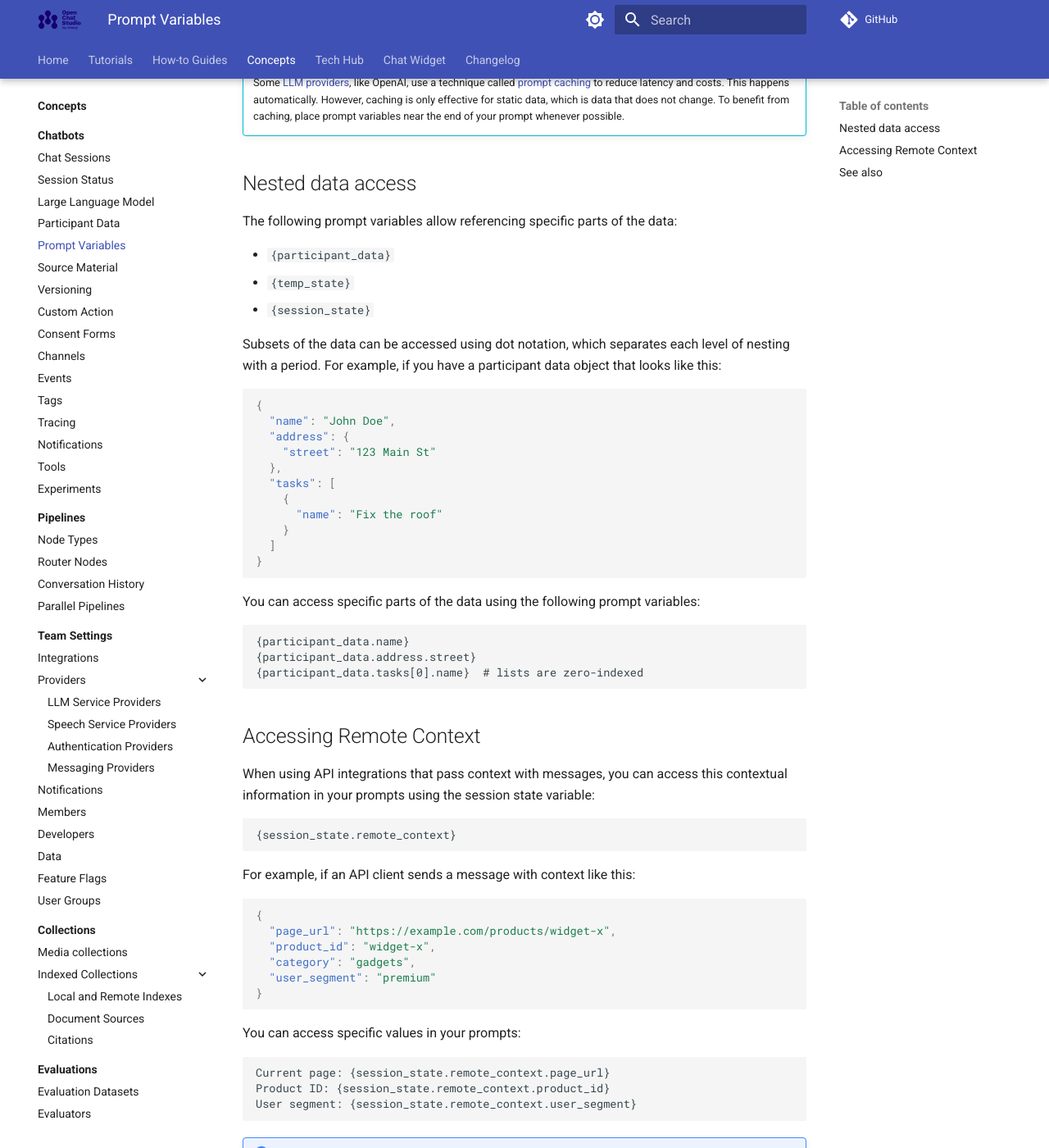
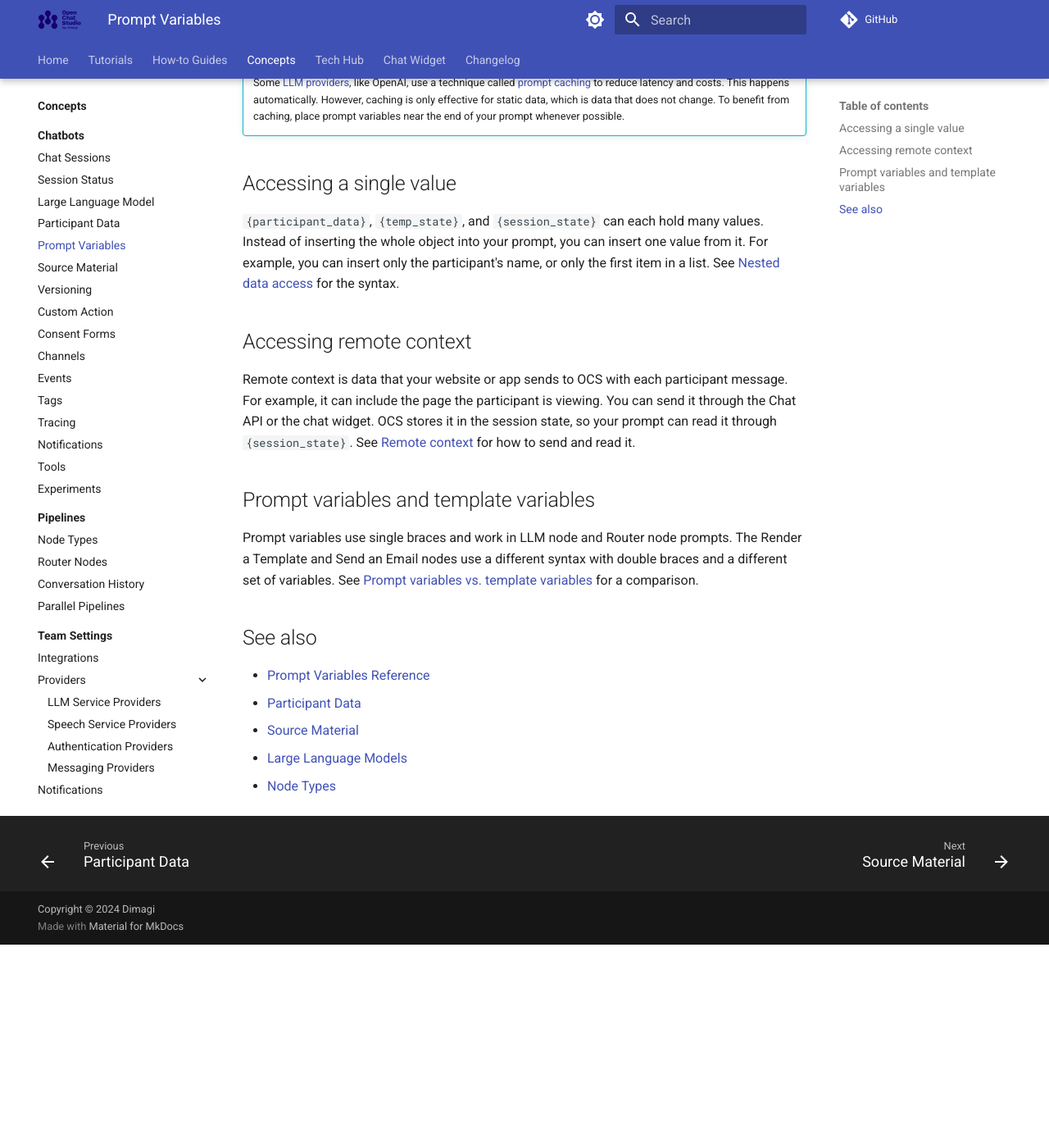
Before and after one commit to dimagi/open-chat-studio-docs, an MkDocs documentation site: the page built from docs/concepts/prompt_variables.md, in a window 1280 px wide and 1400 px high, scrolled down 774 px. Shown: the whole window at 82% size. Built offline with MkDocs 1.6.1 and Material for MkDocs 9.7.7, drawn with Linux system fonts in a browser that asks for light colours; a script that is not in the unit is left out; comment, search, counter and statistics services are not loaded; after the commit the page ends 1926 px from its top, so only the background shows below that; some of the changed text lies outside the part shown.

Commit message:
Move prompt variable syntax and remote context to a Tech Hub reference page
Closes #407. The concepts page keeps the variable catalog and gets short,
code-free summaries that link to the new tech-hub/prompt_variables.md.
The new page covers nested data access, remote context, and how prompt
variables differ from Jinja2 template variables. Also links remote
context from tech-hub/api_access.md.

Co-authored-by: Lisa  <210695150+lisa-tarbo@users.noreply.github.com>
Co-Authored-By: Claude Opus 5.5 <noreply@anthropic.com>

````diff
--- a/docs/concepts/prompt_variables.md
+++ b/docs/concepts/prompt_variables.md
@@ -35,74 +35,30 @@ The following variables are currently supported:
 [participant_data]: ../concepts/participant_data.md
 [prompt_caching]: https://platform.openai.com/docs/guides/prompt-caching
 
-## Nested data access
+## Accessing a single value
 
-The following prompt variables allow referencing specific parts of the data:
+`{participant_data}`, `{temp_state}`, and `{session_state}` can each hold many values.
+Instead of inserting the whole object into your prompt, you can insert one value from it.
+For example, you can insert only the participant's name, or only the first item in a list.
+See [Nested data access](../tech-hub/prompt_variables.md#nested-data-access) for the syntax.
 
-* `{participant_data}`
-* `{temp_state}`
-* `{session_state}`
+## Accessing remote context
 
-Subsets of the data can be accessed using dot notation, which separates each level of nesting with a period.
-For example, if you have a participant data object that looks like this:
+Remote context is data that your website or app sends to OCS with each participant message.
+For example, it can include the page the participant is viewing.
+You can send it through the Chat API or the chat widget.
+OCS stores it in the session state, so your prompt can read it through `{session_state}`.
+See [Remote context](../tech-hub/prompt_variables.md#remote-context) for how to send and read it.
 
-```json
-{
-  "name": "John Doe",
-  "address": {
-    "street": "123 Main St"
-  },
-  "tasks": [
-    {
-      "name": "Fix the roof"
-    }
-  ]
-}
-```
+## Prompt variables and template variables
 
-You can access specific parts of the data using the following prompt variables:
-
-```text
-{participant_data.name}
-{participant_data.address.street}
-{participant_data.tasks[0].name}  # lists are zero-indexed
-```
-
-## Accessing Remote Context
-
-When using API integrations that pass context with messages, you can access this contextual information in your prompts using the session state variable:
-
-```text
-{session_state.remote_context}
-```
-
-For example, if an API client sends a message with context like this:
-
-```json
-{
-  "page_url": "https://example.com/products/widget-x",
-  "product_id": "widget-x",
-  "category": "gadgets",
-  "user_segment": "premium"
-}
-```
-
-You can access specific values in your prompts:
-
-```text
-Current page: {session_state.remote_context.page_url}
-Product ID: {session_state.remote_context.product_id}
-User segment: {session_state.remote_context.user_segment}
-```
-
-!!! note "Remote Context Availability"
-
-    The `remote_context` key in session state is only populated when explicitly provided via the API when sending messages.
-    If no context is passed, this key is not present in the session state.
-    See the [Chat API documentation](../api/v1/chat.txt) for details on passing context with messages.
+Prompt variables use single braces and work in LLM node and Router node prompts.
+The Render a Template and Send an Email nodes use a different syntax with double braces and a different set of variables.
+See [Prompt variables vs. template variables](../tech-hub/prompt_variables.md#prompt-variables-vs-template-variables) for a comparison.
 
 ## See also
 
+- [Prompt Variables Reference](../tech-hub/prompt_variables.md)
 - [Participant Data](participant_data.md)
 - [Source Material](source_material.md)
 - [Large Language Models](llm.md)
--- /dev/null
+++ b/docs/tech-hub/prompt_variables.md
@@ -0,0 +1,104 @@
+# Prompt Variables Reference
+
+This page covers the syntax for reading a single value out of a [prompt variable](../concepts/prompt_variables.md).
+It also covers how to read data that your website or app sends with each message.
+Finally, it explains how prompt variables differ from the template variables used in other nodes.
+
+For the list of available prompt variables and what each one contains, see [Prompt Variables](../concepts/prompt_variables.md).
+
+## Nested data access
+
+The following prompt variables hold structured data, so you can reference a single value inside them instead of inserting the whole object:
+
+- `{participant_data}` — see [Participant Data](../concepts/participant_data.md)
+- `{temp_state}` (pipelines only) — see [Temporary State](python_node.md#temporary-state)
+- `{session_state}` (pipelines only) — see [Session State](python_node.md#session-state)
+
+Use dot notation to access nested values.
+Separate each level of nesting with a period.
+For example, if a participant's data looks like this:
+
+```json
+{
+  "name": "John Doe",
+  "address": {
+    "street": "123 Main St"
+  },
+  "tasks": [
+    {
+      "name": "Fix the roof"
+    }
+  ]
+}
+```
+
+You can access specific values with these prompt variables:
+
+```text
+{participant_data.name}
+{participant_data.address.street}
+{participant_data.tasks[0].name}  # lists are zero-indexed
+```
+
+To access an item in a list, put its position in square brackets.
+The first item is `[0]`, the second is `[1]`, and so on.
+
+## Remote context
+
+Remote context is data that your website or app sends to OCS along with a participant's message.
+For example, you can send the page the participant is viewing, or a product ID.
+OCS stores this data in session state under the `remote_context` key, so you can read it in a prompt:
+
+```text
+{session_state.remote_context}
+```
+
+There are two ways to send remote context:
+
+- **Chat API** — include a `context` object when you send a message.
+  See the [Chat API documentation](../api/v1/chat.txt).
+- **Chat widget** — set the widget's `pageContext` property.
+  See [Page Context](../chat_widget/reference.md#page-context).
+
+For example, if a message is sent with this context:
+
+```json
+{
+  "page_url": "https://example.com/products/widget-x",
+  "product_id": "widget-x",
+  "category": "gadgets",
+  "user_segment": "premium"
+}
+```
+
+You can access each value in your prompt with dot notation:
+
+```text
+Current page: {session_state.remote_context.page_url}
+Product ID: {session_state.remote_context.product_id}
+User segment: {session_state.remote_context.user_segment}
+```
+
+!!! note "Remote context availability"
+
+    The `remote_context` key is only present in session state when context is sent with a message.
+    If no context is sent, the key does not exist.
+
+## Prompt variables vs. template variables
+
+OCS uses two different variable syntaxes, depending on where you write the text.
+Each place has its own set of variables, and the sets are not interchangeable.
+Use the syntax and variables that match the field you are editing.
+
+| Where you write it | Syntax | Example | Reference |
+|---|---|---|---|
+| LLM node prompt, Router node prompt | Single braces | `{participant_data.name}` | This page and [Prompt Variables](../concepts/prompt_variables.md) |
+| Render a Template node, Send an Email node | Jinja2, double braces | `{{ participant_data.name }}` | [Render a Template and Send an Email Nodes](template_and_email_nodes.md) |
+| LLM evaluator prompt | Single braces | `{input.content}` | [Evaluator Reference](evaluations/evaluator-reference.md#template-variables) |
+
+## See also
+
+- [Prompt Variables](../concepts/prompt_variables.md)
+- [Participant Data](../concepts/participant_data.md)
+- [Python Node](python_node.md)
+- [OCS API Access](api_access.md)
--- a/mkdocs.yml
+++ b/mkdocs.yml
@@ -225,6 +225,7 @@ nav:
     - Python Node: tech-hub/python_node.md
     - Merging Parallel Branches: tech-hub/merging_parallel_branches.md
     - Render a Template and Send an Email Nodes: tech-hub/template_and_email_nodes.md
+    - Prompt Variables Reference: tech-hub/prompt_variables.md
     - Call External APIs:
       - tech-hub/external-api-calls/index.md
       - HTTP Client: tech-hub/external-api-calls/http_client.md
````
Also changed, not shown: docs/tech-hub/api_access.md (+3 -0 lines), docs/tech-hub/index.md (+1 -0 lines).
